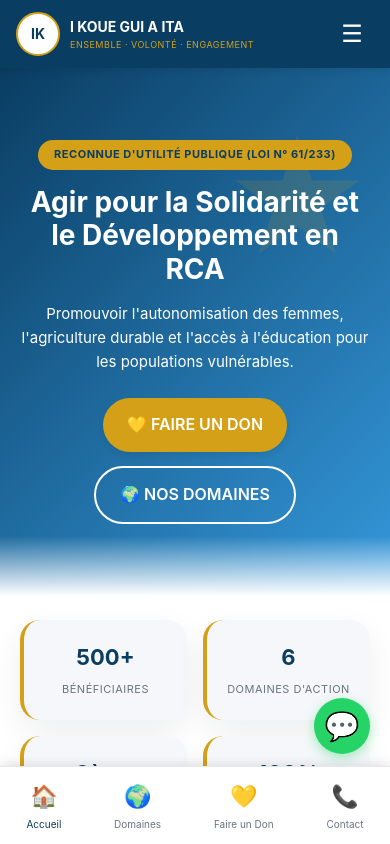
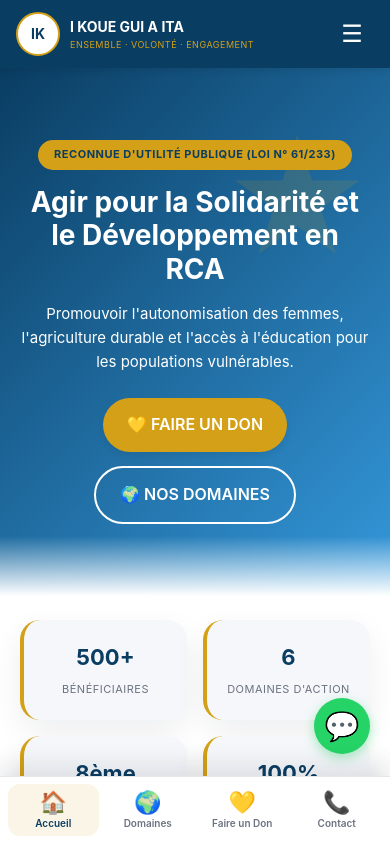
Before and after one commit to Oyono-Mathias/I-KOUE-GUI-A-ITA-, a React (Vite) app: page / in a window 390 px wide. Shown: the top 844 px of the page. Built offline with nearby package versions, Linux system fonts and the light colour scheme; no server answers; the database is empty.

Commit message:
fix(landing): stabilize mobile nav and polish contact flow

```diff
--- a/src/pages/public/LandingPage.css
+++ b/src/pages/public/LandingPage.css
@@ -976,3 +976,123 @@
   .landing-page-container .stats-grid,
   .landing-page-container .mobile-money-grid { gap: 1.5rem; }
 }
+
+
+/* Navigation mobile publique : ancrage stable et respect des zones sûres. */
+.landing-page-container {
+  padding-bottom: calc(4.75rem + env(safe-area-inset-bottom, 0px));
+}
+.landing-page-container .bottom-nav {
+  position: fixed !important;
+  inset: auto 0 0 !important;
+  z-index: 1200 !important;
+  display: flex !important;
+  align-items: stretch;
+  justify-content: space-around;
+  gap: .25rem;
+  width: 100%;
+  min-height: 4.25rem;
+  padding: .45rem max(.5rem, env(safe-area-inset-left, 0px))
+    max(.5rem, env(safe-area-inset-bottom, 0px))
+    max(.5rem, env(safe-area-inset-right, 0px)) !important;
+  box-sizing: border-box;
+  background: #fff !important;
+  border-top: 1px solid rgba(10, 61, 98, .14);
+  box-shadow: 0 -8px 28px rgba(15, 23, 42, .12) !important;
+  overflow: visible !important;
+  white-space: normal;
+  isolation: isolate;
+}
+.landing-page-container .bottom-nav a {
+  flex: 1 1 0;
+  min-width: 0;
+  min-height: 3.25rem;
+  justify-content: center;
+  gap: .1rem;
+  padding: .25rem .15rem !important;
+  border-radius: .75rem;
+  font-weight: 600;
+  line-height: 1.2;
+  text-align: center;
+  -webkit-tap-highlight-color: transparent;
+}
+.landing-page-container .bottom-nav a.active {
+  background: rgba(212, 160, 23, .10);
+}
+.landing-page-container .bottom-nav .nav-icon {
+  line-height: 1;
+}
+.landing-page-container .membership-section {
+  padding-bottom: clamp(3.5rem, 7vw, 5.5rem);
+}
+.landing-page-container .membership-section .form-card {
+  max-width: 760px;
+  padding: clamp(1.4rem, 4vw, 2.5rem);
+}
+.membership-contact-bridge {
+  position: relative;
+  padding: clamp(2.75rem, 6vw, 4.5rem) 1.25rem;
+  color: #fff;
+  text-align: center;
+  background: linear-gradient(125deg, #0A3D62 0%, #14577f 58%, #1b6b91 100%);
+  overflow: hidden;
+}
+.membership-contact-bridge::before,
+.membership-contact-bridge::after {
+  content: "";
+  position: absolute;
+  width: 15rem;
+  height: 15rem;
+  border: 1px solid rgba(255,255,255,.12);
+  border-radius: 50%;
+  pointer-events: none;
+}
+.membership-contact-bridge::before { top: -10rem; left: -4rem; }
+.membership-contact-bridge::after { right: -5rem; bottom: -11rem; }
+.membership-contact-bridge__inner {
+  position: relative;
+  z-index: 1;
+  width: min(100%, 760px);
+  margin: 0 auto;
+}
+.membership-contact-bridge__eyebrow {
+  display: inline-block;
+  margin-bottom: .75rem;
+  color: #F4C430;
+  font-size: .75rem;
+  font-weight: 800;
+  letter-spacing: .14em;
+  text-transform: uppercase;
+}
+.membership-contact-bridge h2 {
+  margin: 0 0 .8rem;
+  color: #fff;
+  font-size: clamp(1.5rem, 4vw, 2.15rem);
+  line-height: 1.2;
+}
+.membership-contact-bridge p {
+  max-width: 610px;
+  margin: 0 auto 1.5rem;
+  color: rgba(255,255,255,.82);
+  line-height: 1.7;
+}
+.membership-contact-bridge .btn-lp { display: inline-flex; align-items: center; gap: .6rem; }
+.landing-page-container .contact-section {
+  padding-top: clamp(3.5rem, 7vw, 5.5rem);
+  padding-bottom: clamp(4rem, 8vw, 6rem);
+}
+.landing-page-container .contact-section .contact-grid { gap: 1rem; }
+.landing-page-container .contact-section .form-card {
+  max-width: 760px;
+  margin: clamp(2rem, 5vw, 3rem) auto 0 !important;
+  padding: clamp(1.4rem, 4vw, 2.5rem);
+}
+@media (min-width: 768px) {
+  .landing-page-container { padding-bottom: 0; }
+  .landing-page-container .bottom-nav { display: none !important; }
+  .membership-contact-bridge { padding-inline: 2rem; }
+}
+@media (max-width: 380px) {
+  .landing-page-container .bottom-nav a { font-size: 9px !important; }
+  .landing-page-container .bottom-nav .nav-icon { font-size: 20px !important; }
+}
--- a/src/pages/public/LandingPage.tsx
+++ b/src/pages/public/LandingPage.tsx
@@ -526,7 +526,7 @@ export const LandingPage = () => {
       </section>
 
       {/* ADHÉSION */}
-      <section className="lp-section" id="adhesion">
+      <section className="lp-section membership-section" id="adhesion">
           <div className="lp-container">
               <div className="lp-section-header reveal">
                   <span className="lp-section-eyebrow">Article 9 des Statuts</span>
@@ -588,8 +588,18 @@ export const LandingPage = () => {
           </div>
       </section>
 
+      {/* TRANSITION ADHÉSION → CONTACT */}
+      <section className="membership-contact-bridge" aria-label="Suite de votre démarche">
+          <div className="membership-contact-bridge__inner">
+              <span className="membership-contact-bridge__eyebrow">Construisons ensemble</span>
+              <h2>Une question avant de nous rejoindre ?</h2>
+              <p>Notre équipe est à votre écoute pour vous accompagner dans votre démarche et répondre à vos questions.</p>
+              <a href="#contact" className="btn-lp btn-lp-primary" onClick={(e) => scrollToSection(e, 'contact')}>Parlons de votre engagement <span aria-hidden="true">→</span></a>
+          </div>
+      </section>
+
       {/* CONTACT */}
-      <section className="lp-section lp-section-alt" id="contact">
+      <section className="lp-section lp-section-alt contact-section" id="contact">
           <div className="lp-container">
               <div className="lp-section-header reveal">
                   <span className="lp-section-eyebrow">Nous joindre</span>
```
